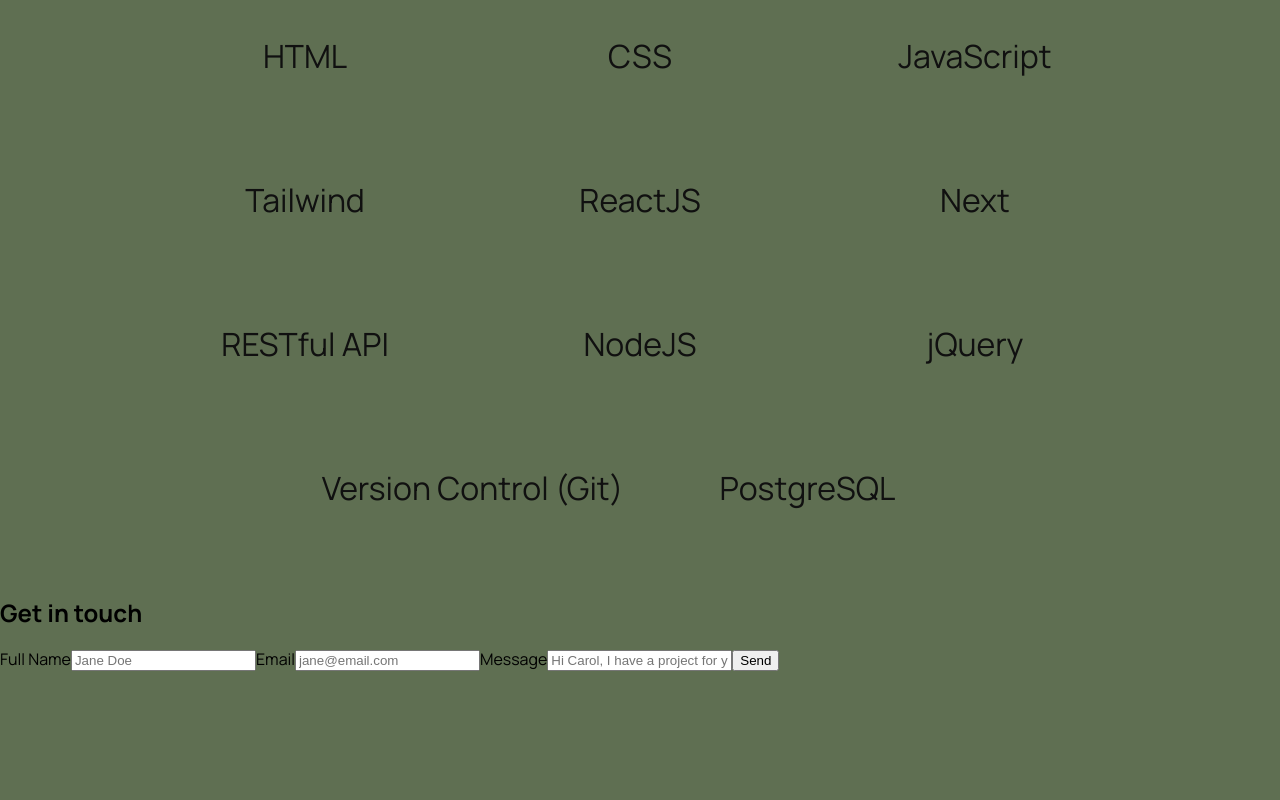
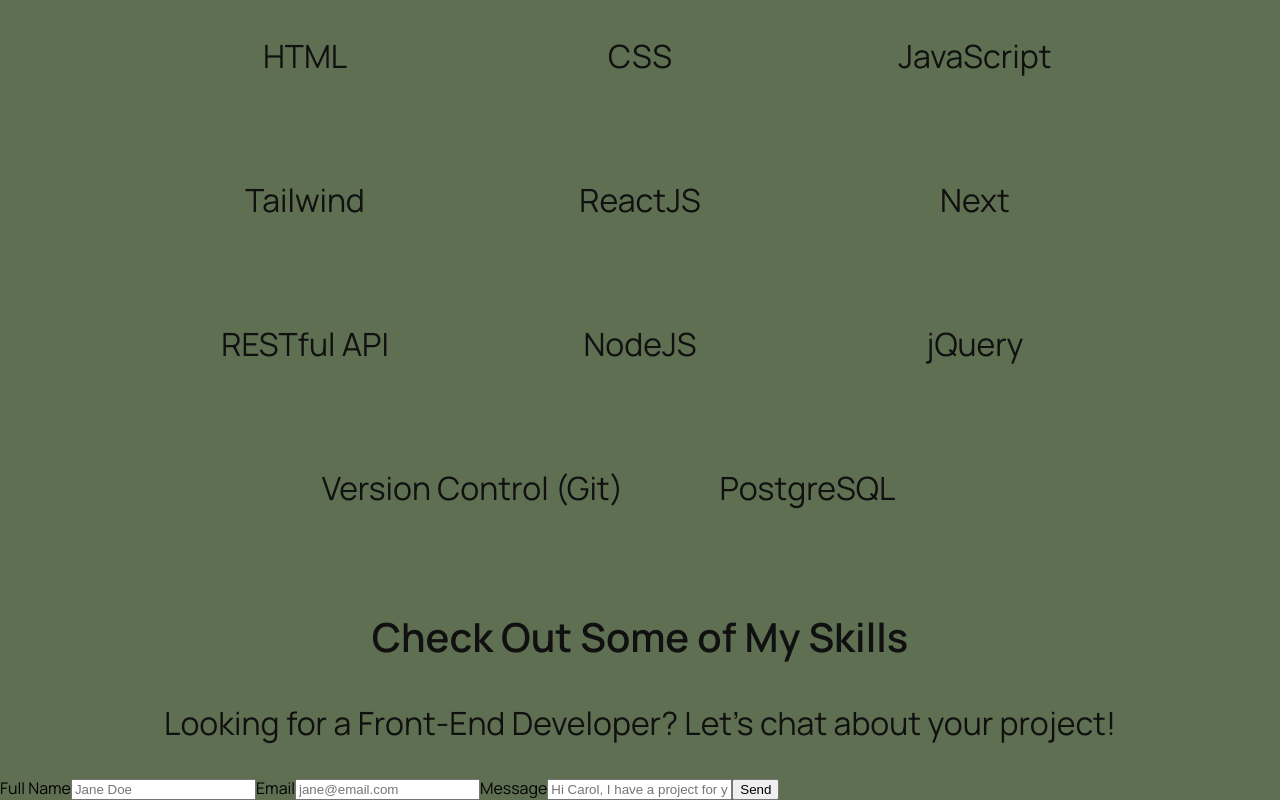
Before and after one commit to CarolANikolic/portfolio, a Next.js app: page / in a window 1280 px wide. Shown: the part 4610-5410 px from the top of the page. Before the commit the page ends 5281 px from the top, so only its background shows below. Built offline with nearby package versions, Linux system fonts and the light colour scheme; no server answers.

Commit message:
feat: include subtitle form the form section

```diff
--- a/components/ContactForm/index.js
+++ b/components/ContactForm/index.js
@@ -4,6 +4,7 @@
 import { useState } from 'react';
 import emailjs from 'emailjs-com';
 import validationSchema from '@/objects/formValidationSchema';
+import TitleAndText from '../TitleAndText';
 
 export default function ContactForm() {
     const [status, setStatus] = useState(""); // For showing submission status (success or error)
@@ -31,7 +32,19 @@
 
     return (
         <section>
-            <h1>Get in touch</h1>
+            <TitleAndText
+            title="h2"
+            titleContent="Check Out Some of My Skills"
+            alignment="center"
+            color="boldBlack"
+            fontSize="big"/>
+
+            <TitleAndText
+            text="Looking for a Front-End Developer? Let’s chat about your project!"
+            alignment="center"
+            color="regularBlack"
+            fontSize="medium"/>
+
 
             <Formik
                 initialValues={{
```
